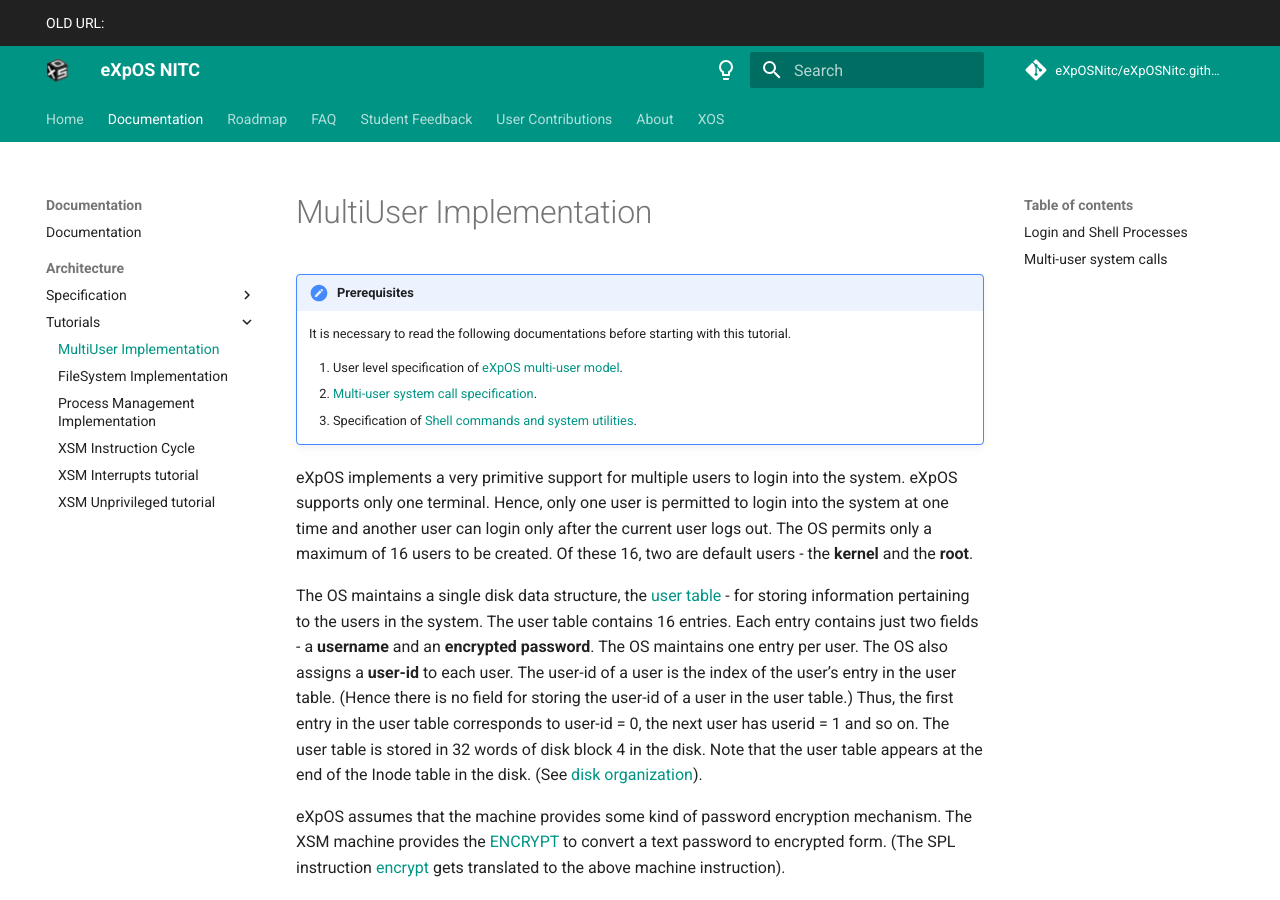
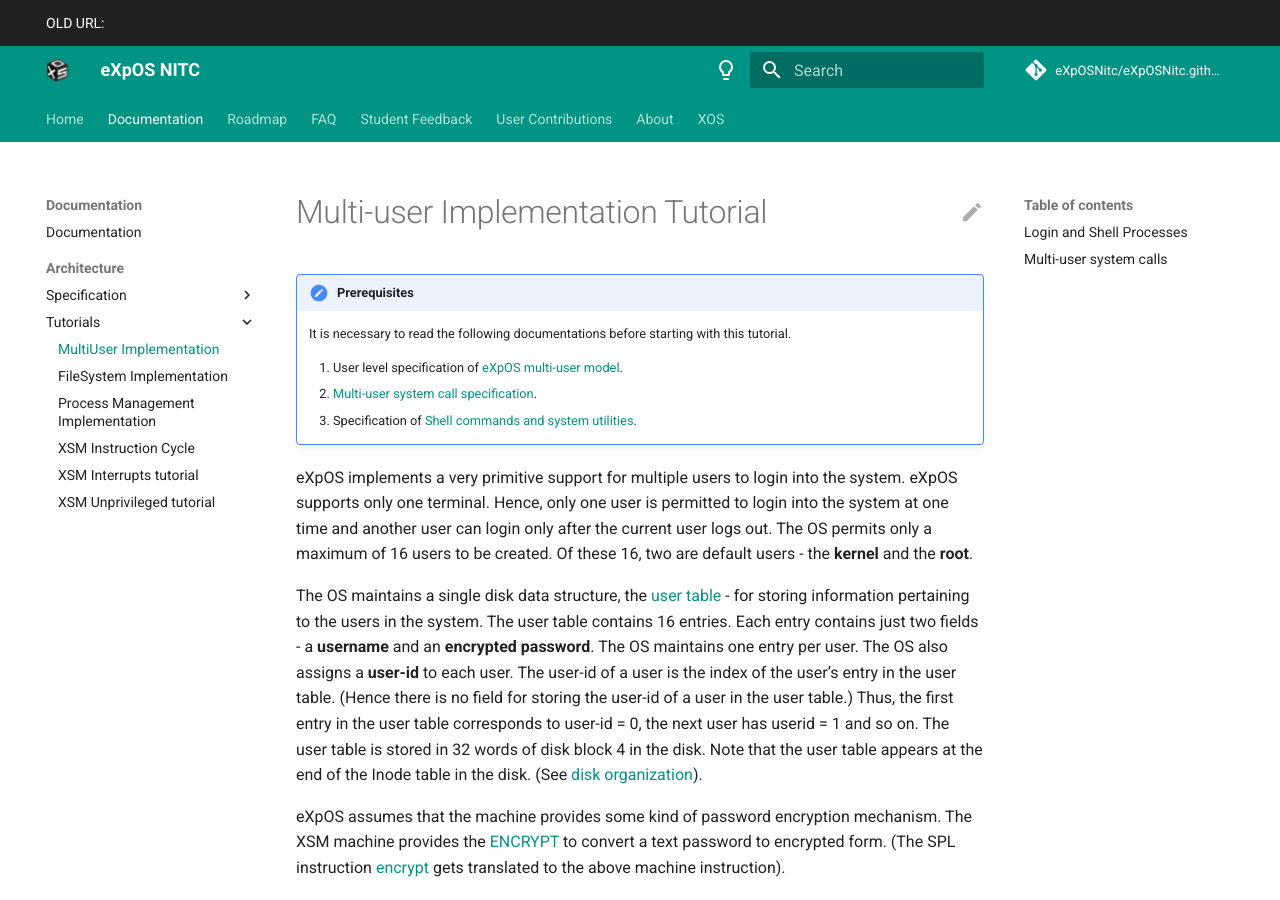
Before and after one commit to eXpOSNitc/expos-docs, an MkDocs documentation site: the page built from docs/tutorials/multiuser_implementation.md, in a window 1280 px wide and 900 px high. Built offline with MkDocs 1.6.1 and Material for MkDocs 9.7.7, drawn with Linux system fonts in a browser that asks for light colours; comment, search, counter and statistics services are not loaded; some of the changed lines change nothing that is shown.

Commit message:
display proper title

```diff
--- a/overrides/main.html
+++ b/overrides/main.html
@@ -1,8 +1,44 @@
 {% extends "base.html" %}
+
 {% block announce %}
-OLD URL:
-{% if page and page.meta and page.meta.original_url %}
-    <a href="{{ page.meta.original_url }}">{{ page.meta.original_url }}</a>
-{% endif %}
+    OLD URL:
+    {% if page and page.meta and page.meta.original_url %}
+        <a href="{{ page.meta.original_url }}">{{ page.meta.original_url }}</a>
+    {% endif %}
+{% endblock %}
 
+{% block content %}
+    <!-- Edit button -->
+    {% if page.edit_url %}
+    <a
+        href="{{ page.edit_url }}"
+        title="{{ lang.t('edit.link.title') }}"
+        class="md-content__button md-icon"
+    >
+        {% include ".icons/material/pencil.svg" %}
+    </a>
+    {% endif %}
+
+    <!--
+    Hack: check whether the content contains a h1 headline. If it
+    doesn't, the page title (or respectively site name) is used
+    as the main headline.
+    -->
+    {% if page and page.meta and page.meta.title %}
+        <h1>{{ page.meta.title }}</h1>
+    {% elif not "\x3ch1" in page.content %}
+    <h1>{{ page.title | d(config.site_name, true)}}</h1>
+    {% endif %}
+
+    <!-- Markdown content -->
+    {{ page.content }}
+
+    <!-- Last update of source file -->
+    {% if page and page.meta %}
+    {% if page.meta.git_revision_date_localized or
+            page.meta.revision_date
+    %}
+        {% include "partials/source-file.html" %}
+    {% endif %}
+    {% endif %}
 {% endblock %}
```
